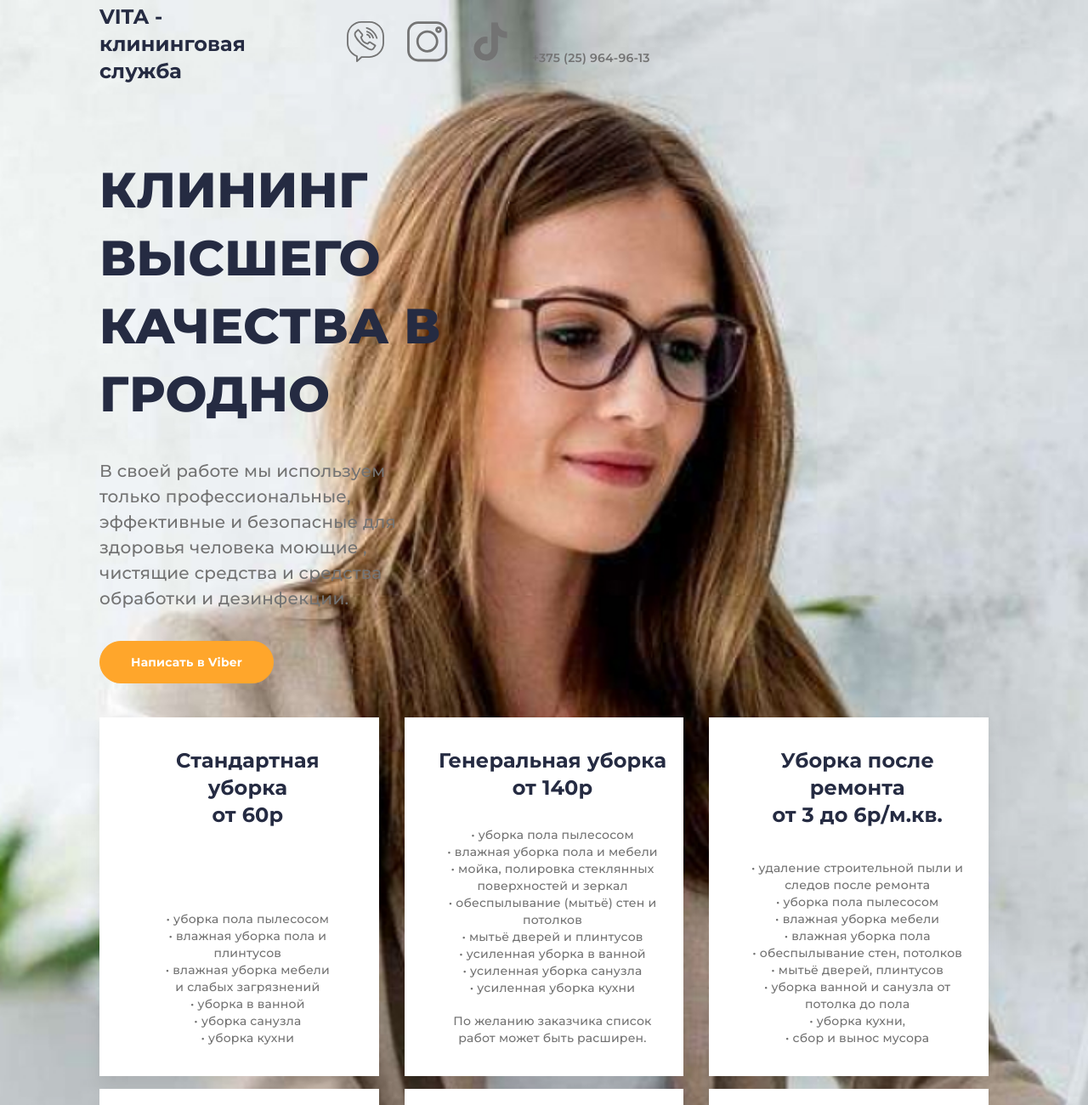
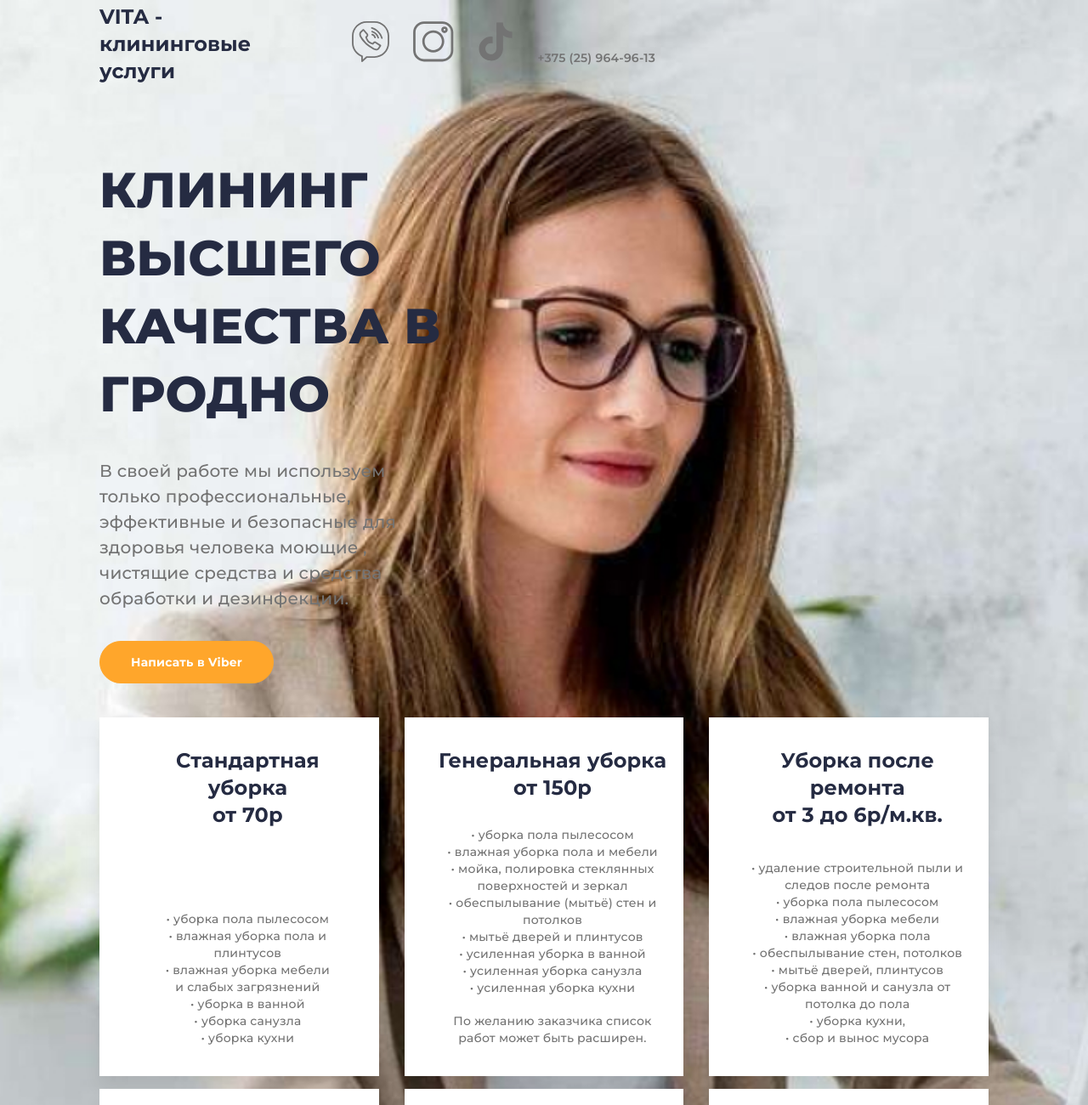
Before and after one commit to Oleghell/cleaning-company, a website built with webpack: page docs/index.html in a window 1280 px wide. Shown: the top 1300 px of the page at 85% size. Built offline with nearby package versions, Linux system fonts and the light colour scheme.

Commit message:
Update index.html

```diff
--- a/docs/index.html
+++ b/docs/index.html
@@ -13,7 +13,7 @@
     <div class="header__container">
       <div class="header__wrapper">
         <div class="header__inner">
-          <a href="#" class="header__inner-logo">VITA - клининговая служба</a>
+          <a href="#" class="header__inner-logo">VITA - клининговые услуги</a>
           <div class="menu__icon">
             <span></span>
           </div>
@@ -94,7 +94,7 @@
           <div class="header-bottom__items">
             <div class="header-bottom__item">
               <div class="item-header">
-                <div class="item-header__name">Стандартная уборка<br> от 60р</div>
+                <div class="item-header__name">Стандартная уборка<br> от 70р</div>
                 <br>
                 <br>
                 <br>
@@ -109,7 +109,7 @@
             </div>
             <div class="header-bottom__item">
               <div class="item-header">
-                <div class="item-header__name">Генеральная уборка<br> от 140р</div>
+                <div class="item-header__name">Генеральная уборка<br> от 150р</div>
                 <br>
                 <div class="item-header__descr">• уборка пола пылесосом</div>
                 <div class="item-header__descr">• влажная уборка пола и мебели</div>
```
